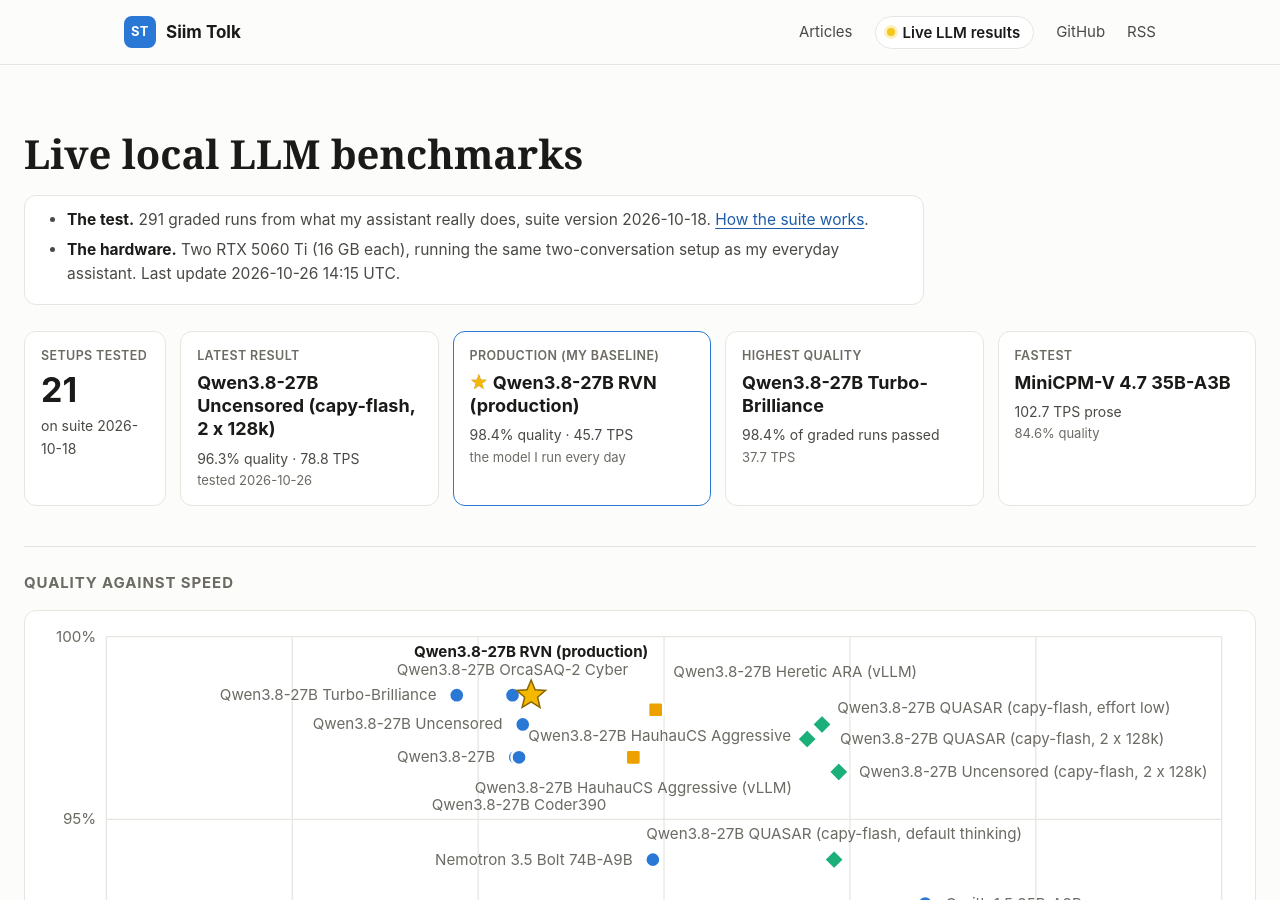
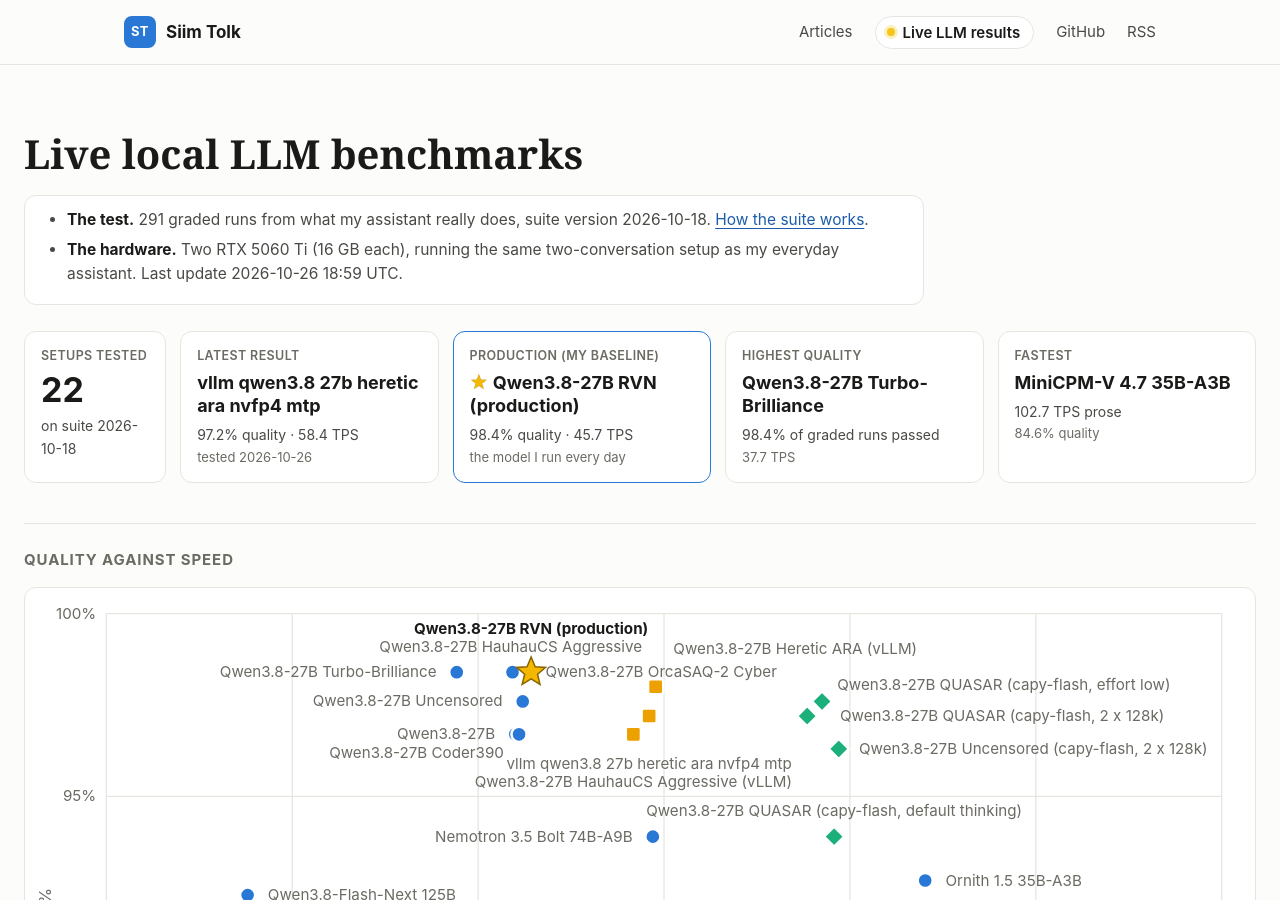
Before and after one commit to siimtolk/siimtolk.github.io, a Jekyll site: the page built from results/index.html, in a window 1280 px wide and 900 px high. Built offline with Jekyll 4.4.1, drawn with Linux system fonts in a browser that asks for light colours; some of the changed lines change nothing that is shown; some of the changed text lies outside the part shown.

Commit message:
Live results: vllm qwen3.8 27b heretic ara nvfp4 mtp, 22 setups on suite 2026-10-18

```diff
--- a/_data/results.json
+++ b/_data/results.json
@@ -1,10 +1,85 @@
 {
- "generated": "2026-10-26 14:15 UTC",
+ "generated": "2026-10-26 18:59 UTC",
  "suite": "2026-10-18",
  "graded_cases": 291,
  "older_suite_runs": 0,
  "production": "qwen3.8-27b-rvn_iq4xs_2gpu_128k_suite2026-10-18_b11707",
  "models": [
+  {
+   "key": "vllm-qwen3.8-27b-heretic-ara-nvfp4-mtp_vllm0.32_tp2",
+   "label": "vllm-qwen3.8-27b-heretic-ara-nvfp4-mtp_vllm0.32_tp2",
+   "url": null,
+   "name": "vllm qwen3.8 27b heretic ara nvfp4 mtp",
+   "short": "vllm qwen3.8 27b heretic ara nvfp4 mtp",
+   "title": "vllm qwen3.8 27b heretic ara nvfp4 mtp",
+   "backend": "vLLM",
+   "traits": "",
+   "kind": "vllm",
+   "detail": "vLLM 0.32 · 2 GPUs",
+   "sections": {
+    "tools": [
+     42,
+     42
+    ],
+    "agent": [
+     45,
+     48
+    ],
+    "reason": [
+     30,
+     30
+    ],
+    "extract": [
+     15,
+     15
+    ],
+    "code": [
+     22,
+     24
+    ],
+    "hard": [
+     46,
+     48
+    ],
+    "instruct": [
+     21,
+     21
+    ],
+    "judge": [
+     18,
+     18
+    ]
+   },
+   "date": "2026-10-26",
+   "started": "2026-10-26 19:53:33",
+   "production": false,
+   "graded": [
+    239,
+    246
+   ],
+   "pct": 97.2,
+   "estonian": [
+    38,
+    45
+   ],
+   "uncensored": [
+    11,
+    11
+   ],
+   "nothink": [
+    110,
+    141
+   ],
+   "minutes": 58.9,
+   "prose": 58.4,
+   "tool_json": 88.6,
+   "prompt_30k": 1174.2,
+   "parallel": 117.2,
+   "followup_ttft": 2.85,
+   "decode_30k": 27.7,
+   "decode_90k": 12.3,
+   "latest": true
+  },
   {
    "key": "exp-20261026-capy-uncensored-2x128k",
    "label": "exp-20261026-capy-uncensored-2x128k",
```
